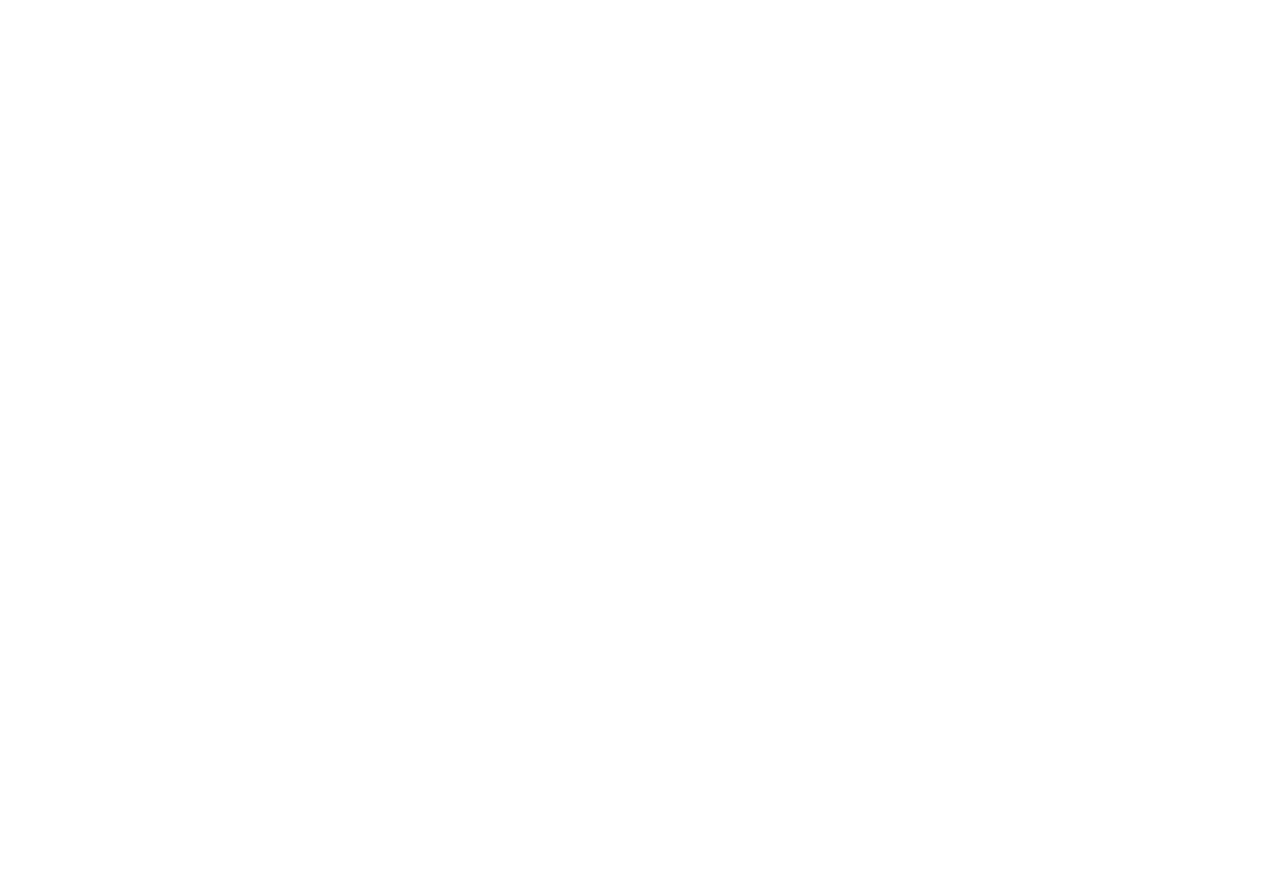
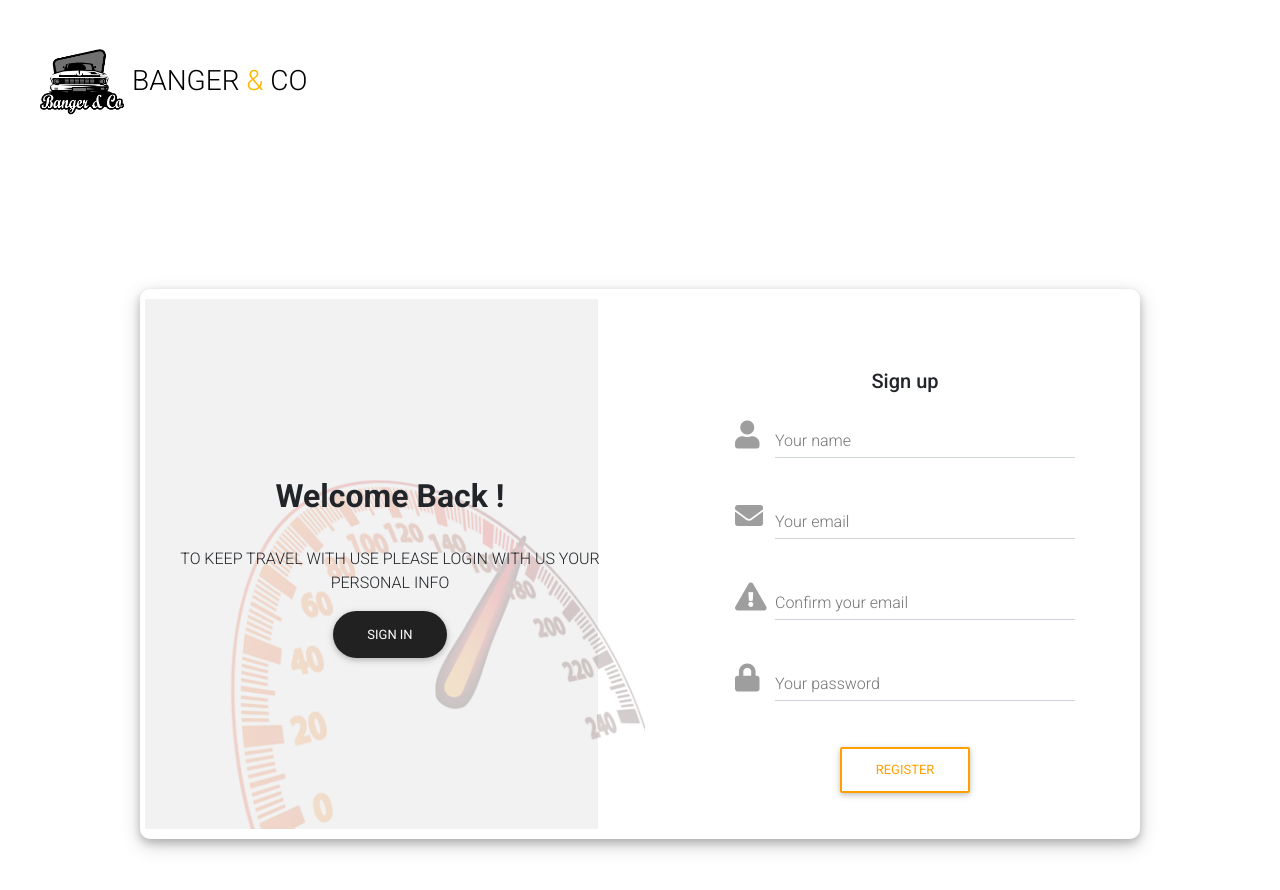
Before and after one commit to shaakira/bangerWeb, a React (Create React App) app: page /register in a window 1280 px wide. Shown: the top 890 px of the page. Before the commit the page ends 800 px from the top, so only its background shows below. Built offline with nearby package versions, Linux system fonts and the light colour scheme.

Commit message:
login and register

```diff
--- a/src/App.js
+++ b/src/App.js
@@ -2,6 +2,8 @@
 import { BrowserRouter as Router, Route, Switch } from "react-router-dom";
 import HomePage from "./Components/IntroPg/IntroPg";
 import FleetPage from "./Screens/Fleet/Fleet";
+import Login from "./Screens/Login/Login"
+import Register from './Screens/Register/Register'
 
 function App() {
   return (
@@ -9,8 +11,8 @@
       <Switch>
         <Route exact path="/" component={HomePage} />
         <Route exact path="/fleet" component={FleetPage} />
-        <Route exact path="/aboutUs" component={HomePage} />
-        <Route exact path="/contact" component={HomePage} />
+        <Route exact path="/login" component={Login} />
+        <Route exact path="/register" component={Register} />
 
       </Switch>
     </Router>
--- a/src/Components/IntroPg/IntroPg.js
+++ b/src/Components/IntroPg/IntroPg.js
@@ -30,7 +30,7 @@
 
     return (
       <div id='minimalistintro'>
-        <NavBar/>
+        <NavBar active="home"/>
         <MDBView src={slider1}>
           <MDBMask/>
           <MDBContainer
--- a/src/Screens/Fleet/Fleet.js
+++ b/src/Screens/Fleet/Fleet.js
@@ -21,7 +21,7 @@
   render() {
     return (
       <div id="minimalistintro">
-        <NavBar />
+        <NavBar active="fleet"/>
         <MDBView src={slider1}>
           <MDBMask />
           <MDBContainer className="d-flex justify-content-center align-items-center container-text">
--- /dev/null
+++ b/src/Screens/Login/Login.css
@@ -0,0 +1,25 @@
+
+.div-style{
+	min-height: 100vh !important;
+	height: unset !important;
+	position: relative;
+}
+.inner-div{
+
+	position: absolute;
+	top: 50%;
+	left: 50%;
+	transform: translate(-50%, -50%);
+	border-radius: 10px 10px;
+	box-shadow: 0 4px 8px 0 rgba(0, 0, 0, 0.2), 0 6px 20px 0 rgba(0, 0, 0, 0.19);
+width: 1000px;
+height: 550px;
+}
+.-container{
+	border-radius: 15px 50px 30px 5px;
+
+}
+.logo-img{
+	width: 100px;
+	height: 100p;
+}
--- /dev/null
+++ b/src/Screens/Login/Login.js
@@ -0,0 +1,104 @@
+/* eslint-disable jsx-a11y/anchor-is-valid */
+import React from "react";
+import { MDBInput, MDBBtn, MDBAnimation } from "mdbreact";
+import side from "../../Images/log.PNG";
+import logo from "../../Images/logo.png";
+import "../Login/Login.css";
+
+class Login extends React.Component {
+  render() {
+    return (
+      <section>
+        <div className="row" style={{ margin: "2rem" }}>
+          <img alt="" src={logo} className="logo-img" />
+          <a href="/">
+            <h3 style={{ marginTop: "2rem", color: "black" }}>
+              BANGER <span style={{ color: "#ffb700" }}>&</span> CO
+            </h3>
+          </a>
+        </div>
+
+        <div className="div-style">
+          <div className="inner-div">
+            <div className="row" style={{ flex: 1 }}>
+              <div
+                className="column"
+                style={{
+                  borderRadius: "10px 0px 0px 10px",
+                  flex: 1,
+                  padding: "5rem",
+                }}
+              >
+                <MDBAnimation type="slideInRight">
+                  <form>
+                    <p className="h5 text-center mb-4">Sign in</p>
+                    <div className="grey-text">
+                      <MDBInput
+                        label="Type your email"
+                        icon="envelope"
+                        group
+                        type="email"
+                        validate
+                        error="wrong"
+                        success="right"
+                      />
+                      <MDBInput
+                        label="Type your password"
+                        icon="lock"
+                        group
+                        type="password"
+                        validate
+                      />
+                    </div>
+                    <div className="text-center">
+                      <MDBBtn outline color="amber">
+                        Login
+                      </MDBBtn>
+                    </div>
+                  </form>
+                </MDBAnimation>
+              </div>
+
+              <div
+                className="column"
+                style={{ borderRadius: "0px 10px 10px 0px", flex: 1 }}
+              >
+                <MDBAnimation type="slideInLeft" style={{ padding: 0 }}>
+                  <div style={{ position: "relative", textAlign: "center" }}>
+                    <img
+                      src={side}
+                      style={{
+                        width: "500px",
+                        height: "530px",
+                        marginLeft: "-10px",
+                      }}
+                      alt=""
+                    />
+                    <div style={{ marginTop: "-22rem" }}>
+                      <h3 className="h2-responsive font-weight-bold">
+                        Hello, Friend!
+                      </h3>
+                      <p style={{ margin: "2rem" }}>
+                        ENTER YOUR PERSONAL DETAILS AND REACH YOUR DESTINATION
+                        WITH US.
+                      </p>
+                      <a
+                        href="/register"
+                        className="btn btn-dark btn-rounded"
+                        style={{ borderRadius: "50px", marginTop: "-1rem" }}
+                      >
+                        sign up
+                      </a>
+                    </div>
+                  </div>
+                </MDBAnimation>
+              </div>
+            </div>
+          </div>
+        </div>
+        {/* <div style={{backgroundColor:'blue',height:'5rem'}}/> */}
+      </section>
+    );
+  }
+}
+export default Login;
--- /dev/null
+++ b/src/Screens/Register/Register.css
@@ -0,0 +1,26 @@
+
+.div-styles{
+	min-height: 100vh !important;
+	height: unset !important;
+	position: relative;
+}
+.inner-divs{
+
+	position: absolute;
+	top: 50%;
+	left: 50%;
+	transform: translate(-50%, -50%);
+	border-radius: 10px 10px;
+	box-shadow: 0 4px 8px 0 rgba(0, 0, 0, 0.2), 0 6px 20px 0 rgba(0, 0, 0, 0.19);
+    width: 1000px;
+    height: 550px;
+
+}
+.-container{
+	border-radius: 15px 50px 30px 5px;
+	padding:5rem;
+}
+.logo-img{
+	width: 100px;
+	height: 100px;
+}
--- /dev/null
+++ b/src/Screens/Register/Register.js
@@ -0,0 +1,118 @@
+/* eslint-disable jsx-a11y/anchor-is-valid */
+import React from "react";
+import { MDBInput, MDBBtn, MDBAnimation } from "mdbreact";
+import side from "../../Images/log.PNG";
+import logo from "../../Images/logo.png";
+import "../Register/Register.css";
+
+class Register extends React.Component {
+  render() {
+    return (
+      <section>
+        <div className="row" style={{ margin: "2rem" }}>
+          <img alt="" src={logo} className="logo-img" />
+          <a href="/">
+            <h3 style={{ marginTop: "2rem", color: "black" }}>
+              BANGER <span style={{ color: "#ffb700" }}>&</span> CO
+            </h3>
+          </a>
+        </div>
+
+        <div className="div-styles">
+          <div className="inner-divs">
+            <div className="row" style={{ flex: 1 }}>
+              <div
+                className="column"
+                style={{ borderRadius: "0px 10px 10px 0px", flex: 1 }}
+              >
+                <MDBAnimation type="slideInRight">
+                  <div style={{ position: "relative", textAlign: "center" }}>
+                    <img
+                      src={side}
+                      style={{
+                        width: "500px",
+                        height: "530px",
+                        marginLeft: "10px",
+                      }}
+                      alt=""
+                    />
+                    <div style={{ marginTop: "-22rem" }}>
+                      <h3 className="h2-responsive font-weight-bold">
+                        Welcome Back !
+                      </h3>
+                      <p style={{ margin: "2rem" }}>
+                        TO KEEP TRAVEL WITH USE PLEASE LOGIN WITH US YOUR
+                        PERSONAL INFO
+                      </p>
+                      <a
+                        href="/login"
+                        className="btn btn-dark btn-rounded"
+                        style={{ borderRadius: "50px", marginTop: "-1rem" }}
+                      >
+                        sign IN
+                      </a>
+                    </div>
+                  </div>
+                </MDBAnimation>
+              </div>
+              <div
+                className="column"
+                style={{
+                  borderRadius: "10px 0px 0px 10px",
+                  flex: 1,
+                  padding: "5rem",
+                }}
+              >
+                <MDBAnimation type="slideInLeft">
+                  <form>
+                    <p className="h5 text-center mb-4">Sign up</p>
+                    <div className="grey-text">
+                      <MDBInput
+                        label="Your name"
+                        icon="user"
+                        group
+                        type="text"
+                        validate
+                        error="wrong"
+                        success="right"
+                      />
+                      <MDBInput
+                        label="Your email"
+                        icon="envelope"
+                        group
+                        type="email"
+                        validate
+                        error="wrong"
+                        success="right"
+                      />
+                      <MDBInput
+                        label="Confirm your email"
+                        icon="exclamation-triangle"
+                        group
+                        type="text"
+                        validate
+                        error="wrong"
+                        success="right"
+                      />
+                      <MDBInput
+                        label="Your password"
+                        icon="lock"
+                        group
+                        type="password"
+                        validate
+                      />
+                    </div>
+                    <div className="text-center">
+                      <MDBBtn outline color="amber">Register</MDBBtn>
+                    </div>
+                  </form>
+                </MDBAnimation>
+              </div>
+            </div>
+          </div>
+        </div>
+      </section>
+    );
+  }
+}
+export default Register;
```
Also changed, not shown: src/Components/NavBar/NavBar.js (+15 -9 lines), src/Images/log.PNG (added), 1 other file (tests, documents, lock files or other folders).
